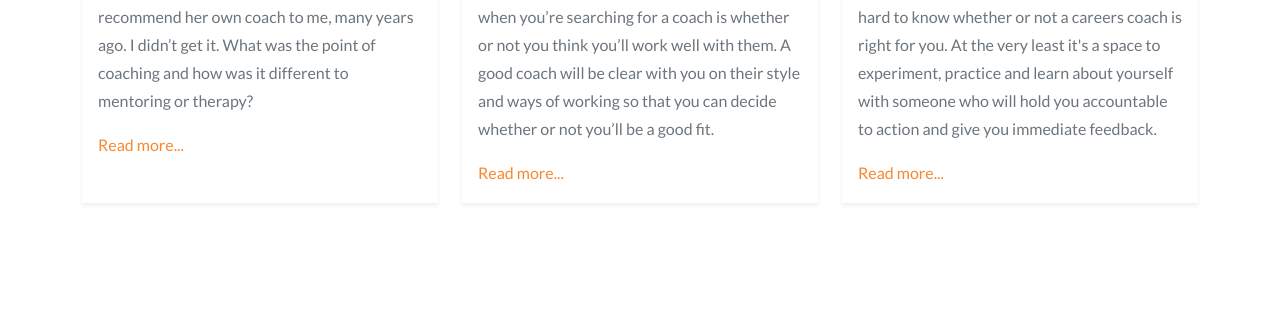
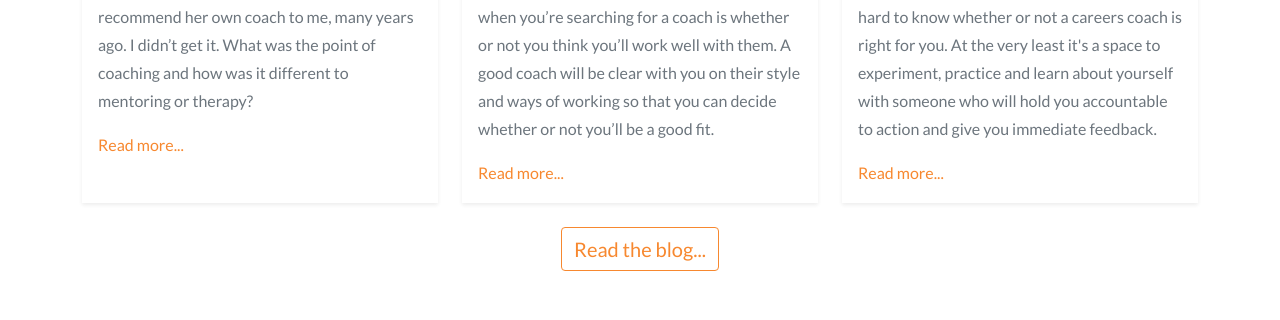
Before and after one commit to jwpf100/essential-coaching-gatsby, a Gatsby site: page / in a window 1280 px wide. Shown: the part 2773-3093 px from the top of the page. Built offline with nearby package versions, Linux system fonts and the light colour scheme; Gatsby itself is replaced by a stand-in of ours.

Commit message:
fix(mainbutton): fixed mainbutton code to take href and navigate to target passsed as props

```diff
--- a/src/components/MainButton/MainButton.js
+++ b/src/components/MainButton/MainButton.js
@@ -4,7 +4,7 @@ import './MainButton.scss'
 import { navigate } from 'gatsby'
 import styled from '@emotion/styled'
 
-const MainButton = ({ primary, className, label, onClick, bs, small }) => {
+const MainButton = ({ primary, className, label, href, bs, small }) => {
   const mode = primary
     ? 'btn btn-outline-highlight mainbutton mx-auto d-block'
     : 'btn btn-outline-gray mx-auto d-block'
@@ -13,7 +13,9 @@ const MainButton = ({ primary, className, label, onClick, bs, small }) => {
     <button
       type="button"
       className={[mode, className, bs].join(' ')}
-      onClick={onClick}
+      onClick={() => {
+        navigate(href)
+      }}
     >
       {label}
     </button>
@@ -38,7 +40,7 @@ MainButton.propTypes = {
   /**
    * href target
    */
-  onClick: PropTypes.func,
+  href: PropTypes.string,
   /**
    * additional bootstrap classes
    */
@@ -55,6 +57,5 @@ MainButton.propTypes = {
 
 MainButton.defaultProps = {
   primary: false,
-  onClick: () => navigate('/'),
   bs: '',
 }
--- a/src/pages/index.js
+++ b/src/pages/index.js
@@ -132,7 +132,7 @@ const IndexPage = ({ data }) => {
           xtraWide
         >
           <TextParagraph paragraphs={aboutMeParagraphArray} />
-          <MainButton label="My Story" primary href="/aboutme/" />
+          <MainButton label="My Story" primary href="/about-me/" />
         </ContentTextImage>
       </ContentBlock>
       {/* ******** */}
@@ -172,6 +172,11 @@ const IndexPage = ({ data }) => {
             />
           ))}
         </TriSection>
+        <MainButton
+          label="Read the blog..."
+          primary
+          href="/the-essential-career-blog/"
+        />
       </ContentBlock>
     </Layout>
   )
```
